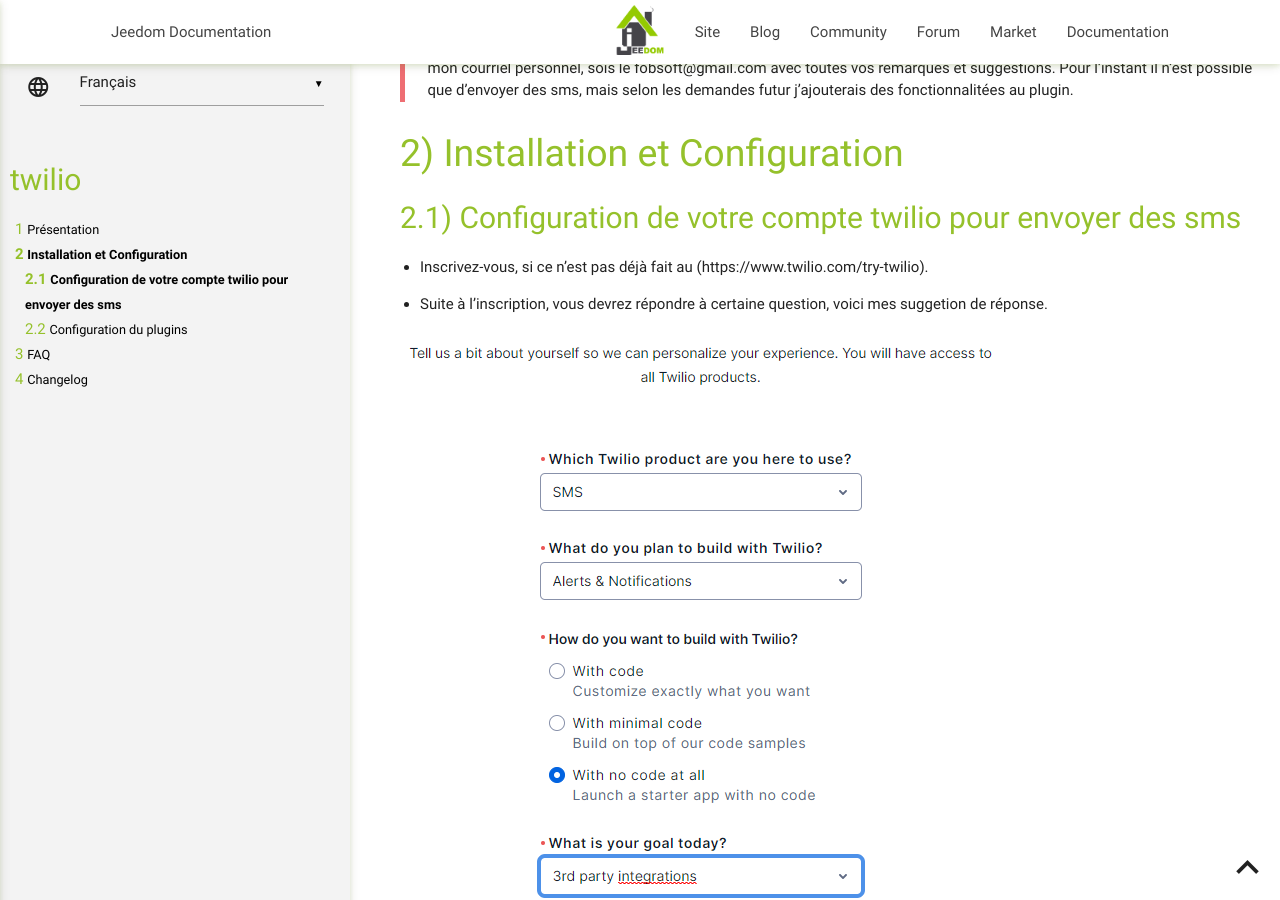
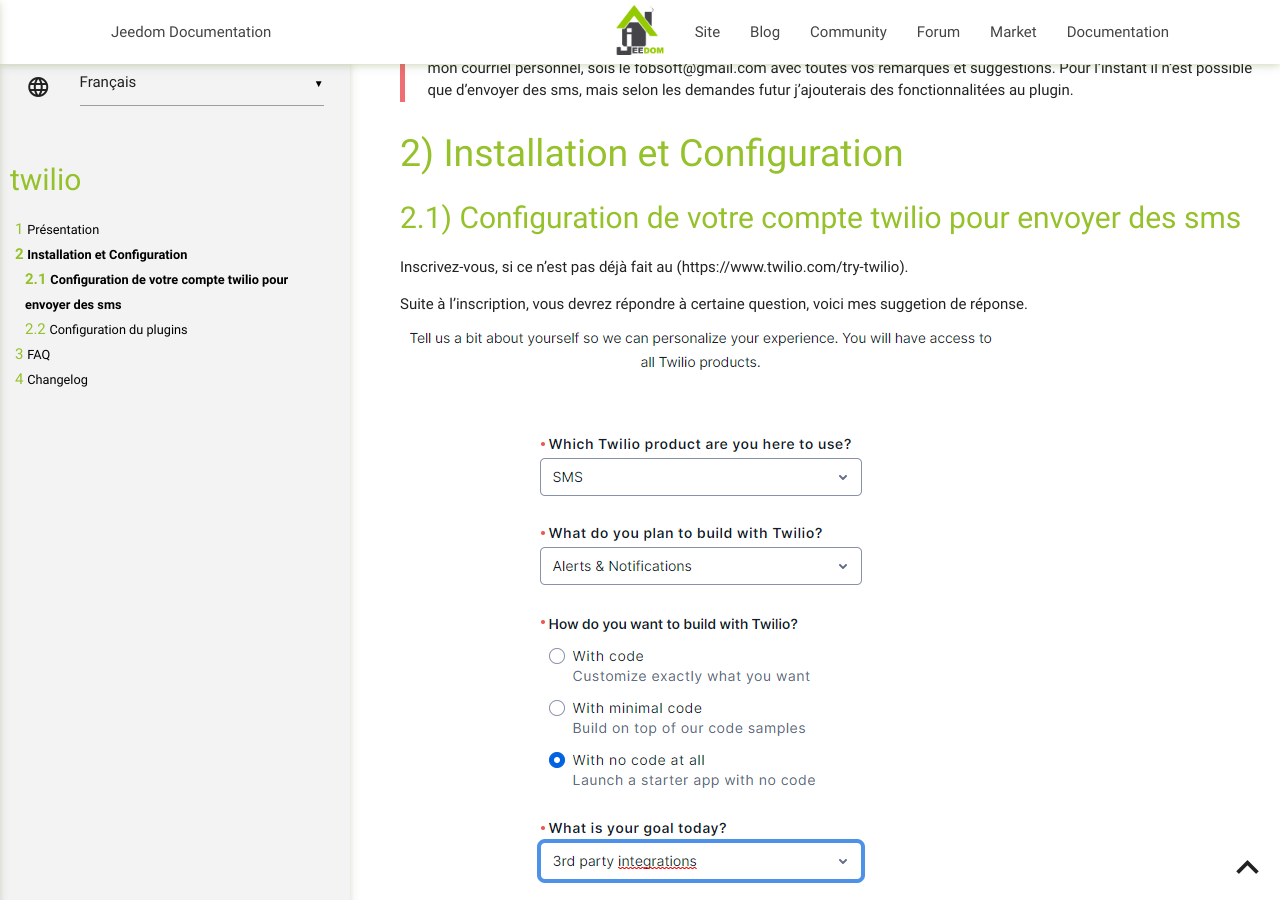
Before and after one commit to fobsoft/jeedom-plugins-documentation, a Jekyll site: the page built from twilio/fr_FR/index.md, in a window 1280 px wide and 900 px high, scrolled down 410 px. Built offline with Jekyll 4.4.1, drawn with Linux system fonts in a browser that asks for light colours.

```diff
--- a/twilio/fr_FR/index.md
+++ b/twilio/fr_FR/index.md
@@ -21,25 +21,21 @@ Lorsque vous êtes prêt à déployer des canaux additionnels, utilisez la même
 # Installation et Configuration
 
 ## Configuration de votre compte twilio pour envoyer des sms
-* Inscrivez-vous, si ce n'est pas déjà fait au (https://www.twilio.com/try-twilio).
+Inscrivez-vous, si ce n'est pas déjà fait au (https://www.twilio.com/try-twilio).
 
-* Suite à l'inscription, vous devrez répondre à certaine question, voici mes suggetion de réponse.
-
+Suite à l'inscription, vous devrez répondre à certaine question, voici mes suggetion de réponse.
 ![Installation et Configuration tier - 1](../images/Installation et Configuration tier - 1.png)
 
-* Vous serez redirigé ensuite à votre consol, vous pourrez constater alors que vous disposez d'un certain montant pour essayer le service.
+Vous serez redirigé ensuite à votre consol, vous pourrez constater alors que vous disposez d'un certain montant pour essayer le service.
 ![Installation et Configuration tier - 2](../images/Installation et Configuration tier - 2.png)
 
-* Faite l'achat d'un numéro de téléphone
-
+Faite l'achat d'un numéro de téléphone
 ![Installation et Configuration tier - 3](../images/Installation et Configuration tier - 3.png)
 
-* Créez-vous un service de messagerie.
-
+Créez-vous un service de messagerie.
 ![Installation et Configuration tier - 4](../images/Installation et Configuration tier - 4.png)
 
-* Une fois fais, dirigez-vous ici pour connaître les informations dont vous aurez besoin pour la configuration du plugins
-
+Une fois fais, dirigez-vous ici pour connaître les informations dont vous aurez besoin pour la configuration du plugins
 ![Installation et Configuration tier - 5](../images/Installation et Configuration tier - 5.png)
 
 ## Configuration du plugins
```
